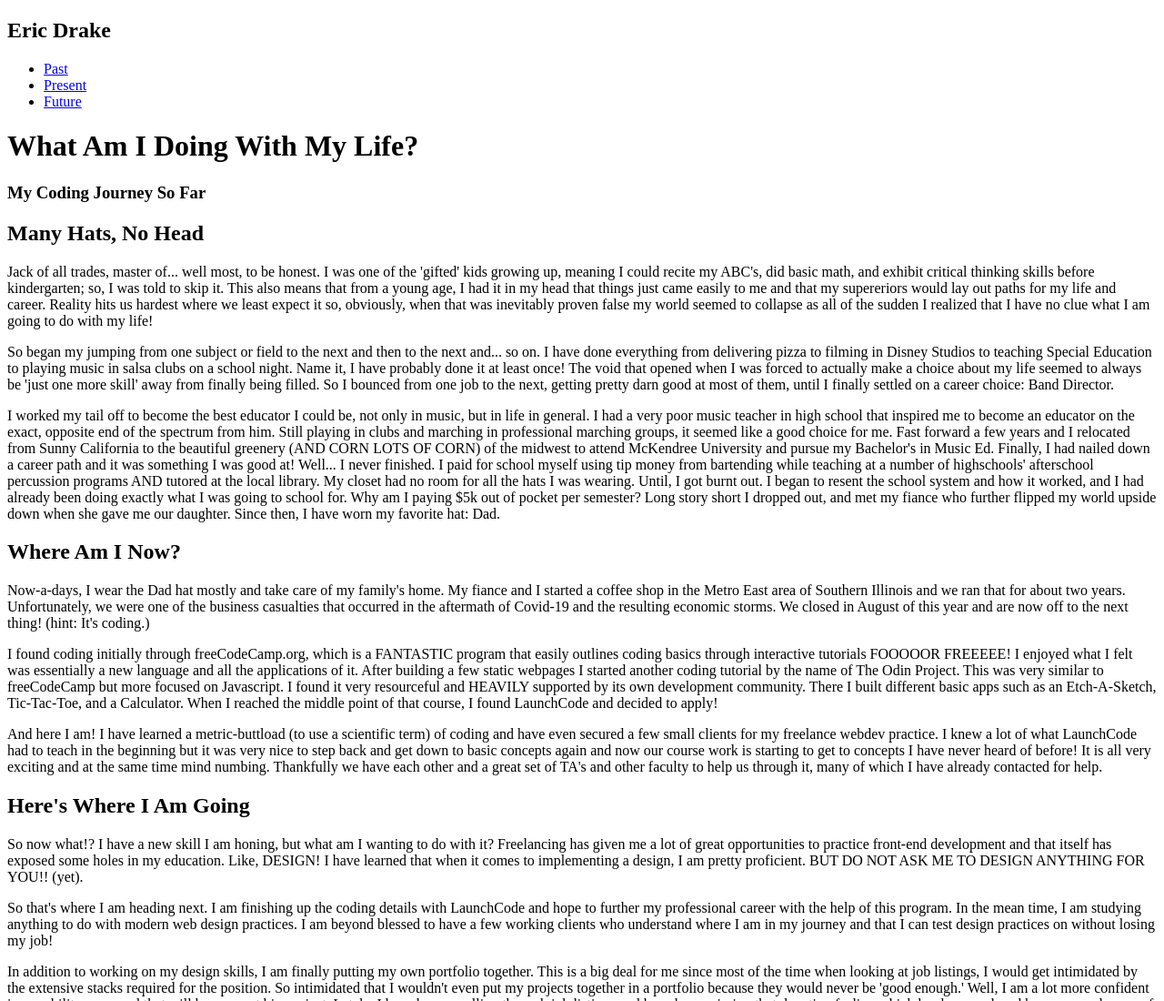
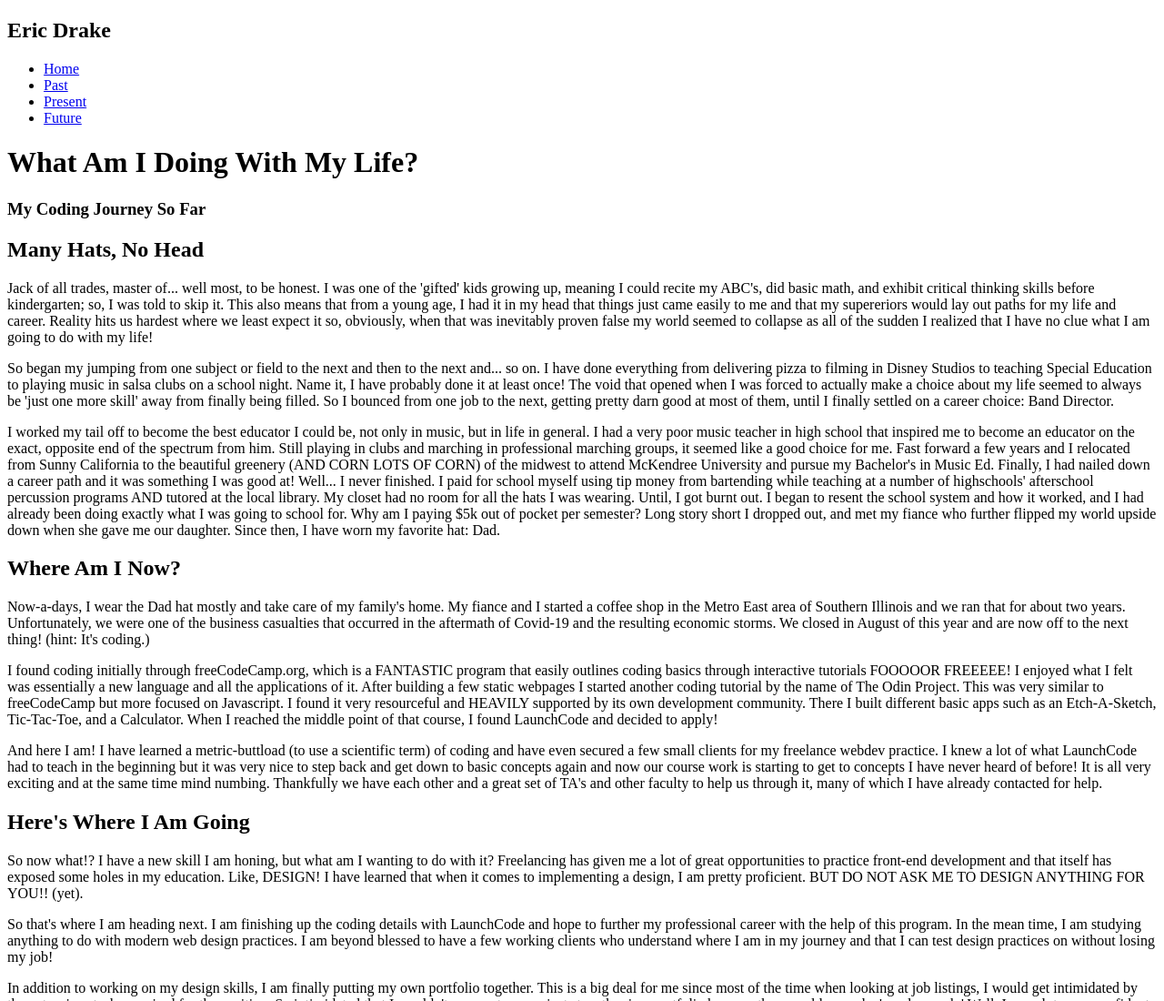
Before and after one commit to BoomBoomDrake/js-assignment-4-html-me-something-BoomBoomDrake, a website: page index.html in a window 1280 px wide. Shown: the top 1100 px of the page at 91% size. Drawn offline with Linux system fonts and the light colour scheme.

Commit message:
Added home button in navbar

```diff
--- a/index.html
+++ b/index.html
@@ -10,6 +10,9 @@
                <h1>Eric Drake</h1>
             </div>
             <ul class="nav-list">
+               <li class="nav-item">
+                  <a href="#home" alt="home" class="nav-link">Home</a>
+               </li>
                <li class="nav-item">
                   <a href="#past" alt="past" class="nav-link">Past</a>
                </li>
```
